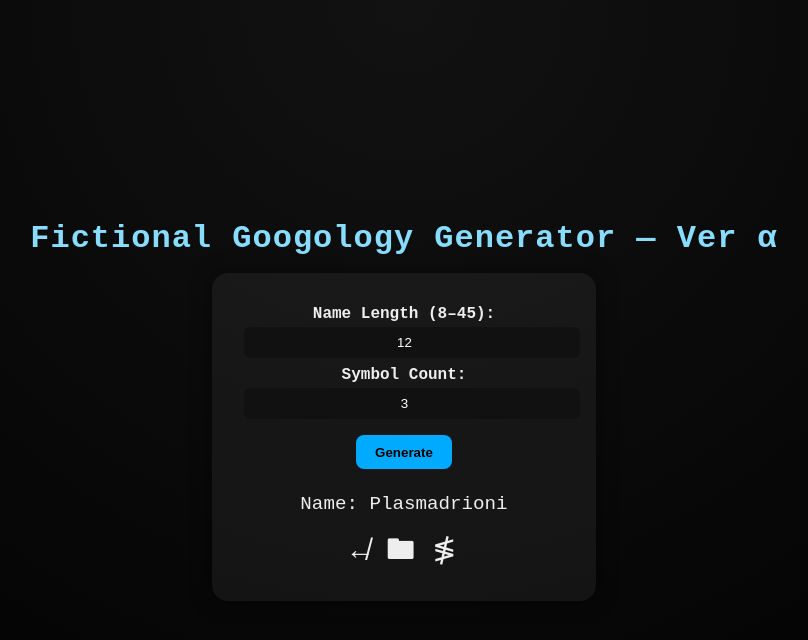
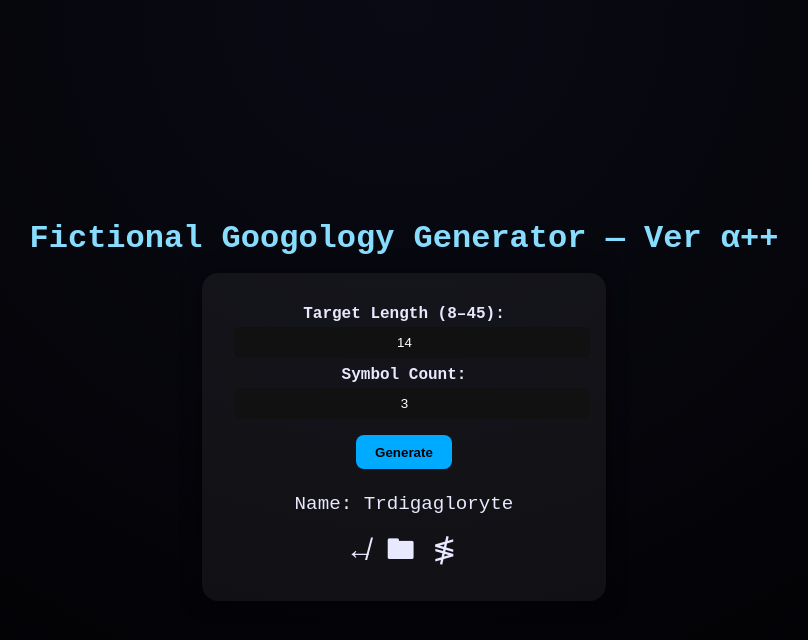
Before and after one commit to Ilikegoogology/FGNumberGenerator, a plain HTML site: page index.html in a window 1280 px wide. Both pictures are taken after a click on the button "Generate". Shown: the whole page, without its empty margins (236-1044 px from the left). Drawn offline with Linux system fonts and the light colour scheme.

Commit message:
Breakology index

```diff
--- a/index.html
+++ b/index.html
@@ -3,43 +3,37 @@
 <head>
   <meta charset="UTF-8" />
   <meta name="viewport" content="width=device-width, initial-scale=1.0" />
-  <title>Fictional Googology Generator — Ver α</title>
+  <title>Fictional Googology Generator — Ver α++</title>
   <style>
     body {
-      background: radial-gradient(circle at top, #121212, #000);
-      color: #eee;
+      background: radial-gradient(circle at top, #0a0a15, #000);
+      color: #e8e8ff;
       font-family: "JetBrains Mono", monospace;
       display: flex;
       flex-direction: column;
       align-items: center;
       justify-content: center;
       min-height: 100vh;
+      text-align: center;
       margin: 0;
-      text-align: center;
     }
-
     h1 {
-      font-size: 2rem;
+      color: #8df;
       margin-bottom: 1rem;
-      color: #8df;
-      letter-spacing: 1px;
     }
-
     .generator {
       background: rgba(255,255,255,0.05);
       padding: 1.5rem 2rem;
       border-radius: 16px;
       box-shadow: 0 0 20px rgba(0,0,0,0.5);
-      width: 320px;
+      width: 340px;
       max-width: 90%;
     }
-
     label {
       display: block;
       margin: 0.5rem 0 0.25rem;
       font-weight: bold;
     }
-
     input {
       width: 100%;
       padding: 0.5rem;
@@ -49,7 +43,6 @@
       color: #fff;
       text-align: center;
     }
-
     button {
       margin-top: 1rem;
       padding: 0.6rem 1.2rem;
@@ -61,18 +54,15 @@
       cursor: pointer;
       transition: 0.2s;
     }
-
     button:hover {
       background: #09f;
       transform: scale(1.05);
     }
-
     .result {
       margin-top: 1.5rem;
       font-size: 1.2rem;
       word-wrap: break-word;
     }
-
     .symbol {
       font-size: 1.8rem;
       margin-top: 0.8rem;
@@ -80,10 +70,10 @@
   </style>
 </head>
 <body>
-  <h1>Fictional Googology Generator — Ver α</h1>
+  <h1>Fictional Googology Generator — Ver α++</h1>
   <div class="generator">
-    <label for="nameLength">Name Length (8–45):</label>
-    <input type="number" id="nameLength" min="1" max="100" value="12">
+    <label for="nameLength">Target Length (8–45):</label>
+    <input type="number" id="nameLength" min="8" max="45" value="14">
 
     <label for="symbolCount">Symbol Count:</label>
     <input type="number" id="symbolCount" min="1" max="20" value="3">
@@ -95,62 +85,69 @@
   </div>
 
   <script>
+    // Random Unicode symbol generator
     function randomUnicodeSymbol() {
       const ranges = [
-        [0x2600, 0x26FF], // Misc symbols
-        [0x1F300, 0x1F5FF], // Emojis/symbols
-        [0x2190, 0x21FF], // Arrows
-        [0x2200, 0x22FF]  // Math symbols
+        [0x2600, 0x26FF],
+        [0x1F300, 0x1F5FF],
+        [0x2190, 0x21FF],
+        [0x2200, 0x22FF]
       ];
       const range = ranges[Math.floor(Math.random() * ranges.length)];
       const codePoint = Math.floor(Math.random() * (range[1] - range[0])) + range[0];
       return String.fromCodePoint(codePoint);
     }
 
-    function generateName(nameLength) {
+    function generateBreakologyName(targetLength) {
       const prefixes = [
-        "Ultra", "Mega", "Hyper", "Trans", "Meta", "Super", "Para",
-        "Neo", "Chrono", "Astra", "Omega", "Zeta", "Tetra", "Penta",
-        "Eclip", "Cryo", "Thermo", "Electro", "Plasma", "Quantum"
-      ];
-      const cores = [
-        "vion", "thyn", "glor", "nex", "drion", "ax", "ryth", "tor",
-        "lyon", "mion", "plex", "zon", "tron", "phor", "mir", "lith",
-        "cron", "zar", "ven", "kron"
-      ];
-      const suffixes = [
-        "ion", "ium", "ax", "on", "or", "is", "eus", "yx", "ara", "os",
-        "aris", "exis", "yte", "alis", "esis", "ora"
+        "Kilo","Mega","Giga","Tera","Peta","Exa","Zetta","Yotta",
+        "Xenna","Wecca","Vendeka","Udeka","Treda","Quada","Quinda",
+        "Duper","Duga","Diga","Dera","Deta","Dxa","Detta","Dotta","Donna",
+        "Trduper","Trdiga","Trdera","Trdetta","Trdxa",
+        "Complex","Ever","Never","Hyper","Omni","Para","Trans","Meta","Neo","Ultra",
+        "Stariumi","Starioni","Staritei"
       ];
 
-      let name = prefixes[Math.floor(Math.random() * prefixes.length)] +
-                 cores[Math.floor(Math.random() * cores.length)] +
-                 suffixes[Math.floor(Math.random() * suffixes.length)];
+      const middles = [
+        "glor","vion","cryn","thyn","lyth","dron","nex","kron","tron","zar",
+        "ryth","phor","ven","mir","lith","tros","plex","nion","syon","gath",
+        "hex","ron","ther","ion","chron","aen","xar","del","morph","phyx"
+      ];
 
-      // If user wants longer names, add extra syllables
-      while (name.length < nameLength) {
-        const extra = cores[Math.floor(Math.random() * cores.length)] +
-                      suffixes[Math.floor(Math.random() * suffixes.length)];
-        name += extra;
+      const suffixes = ["ium","ion","ite","duium","on","ora","alis","esis","yte","yxis"];
+
+      // Construct a structured name
+      const prefix = prefixes[Math.floor(Math.random() * prefixes.length)];
+      const middle = middles[Math.floor(Math.random() * middles.length)];
+      const suffix = suffixes[Math.floor(Math.random() * suffixes.length)];
+
+      let name = prefix + middle + (Math.random() < 0.3 ? middles[Math.floor(Math.random() * middles.length)] : "") + suffix;
+
+      // Capitalize + trim/pad
+      name = name.charAt(0).toUpperCase() + name.slice(1);
+      if (name.length > targetLength) name = name.slice(0, targetLength);
+      if (name.length < 6) name += suffixes[Math.floor(Math.random() * suffixes.length)];
+
+      // Decide on dot format (normal dot, fully capital)
+      if (Math.random() < 0.3) {
+        name = name.toUpperCase().split("").join(".");
+      } else {
+        name = name[0].toUpperCase() + name.slice(1);
       }
 
-      // Trim if too long
-      name = name.slice(0, nameLength);
       return name;
     }
 
     function generate() {
-      const nameLength = parseInt(document.getElementById('nameLength').value) || 12;
-      const symbolCount = parseInt(document.getElementById('symbolCount').value) || 3;
+      const nameLength = parseInt(document.getElementById("nameLength").value) || 14;
+      const symbolCount = parseInt(document.getElementById("symbolCount").value) || 3;
 
-      const name = generateName(nameLength);
-      let symbols = '';
-      for (let i = 0; i < symbolCount; i++) {
-        symbols += randomUnicodeSymbol() + ' ';
-      }
+      const name = generateBreakologyName(nameLength);
+      let symbols = "";
+      for (let i = 0; i < symbolCount; i++) symbols += randomUnicodeSymbol() + " ";
 
-      document.getElementById('nameResult').innerText = `Name: ${name}`;
-      document.getElementById('symbolResult').innerText = symbols;
+      document.getElementById("nameResult").innerText = `Name: ${name}`;
+      document.getElementById("symbolResult").innerText = symbols;
     }
   </script>
 </body>
```
